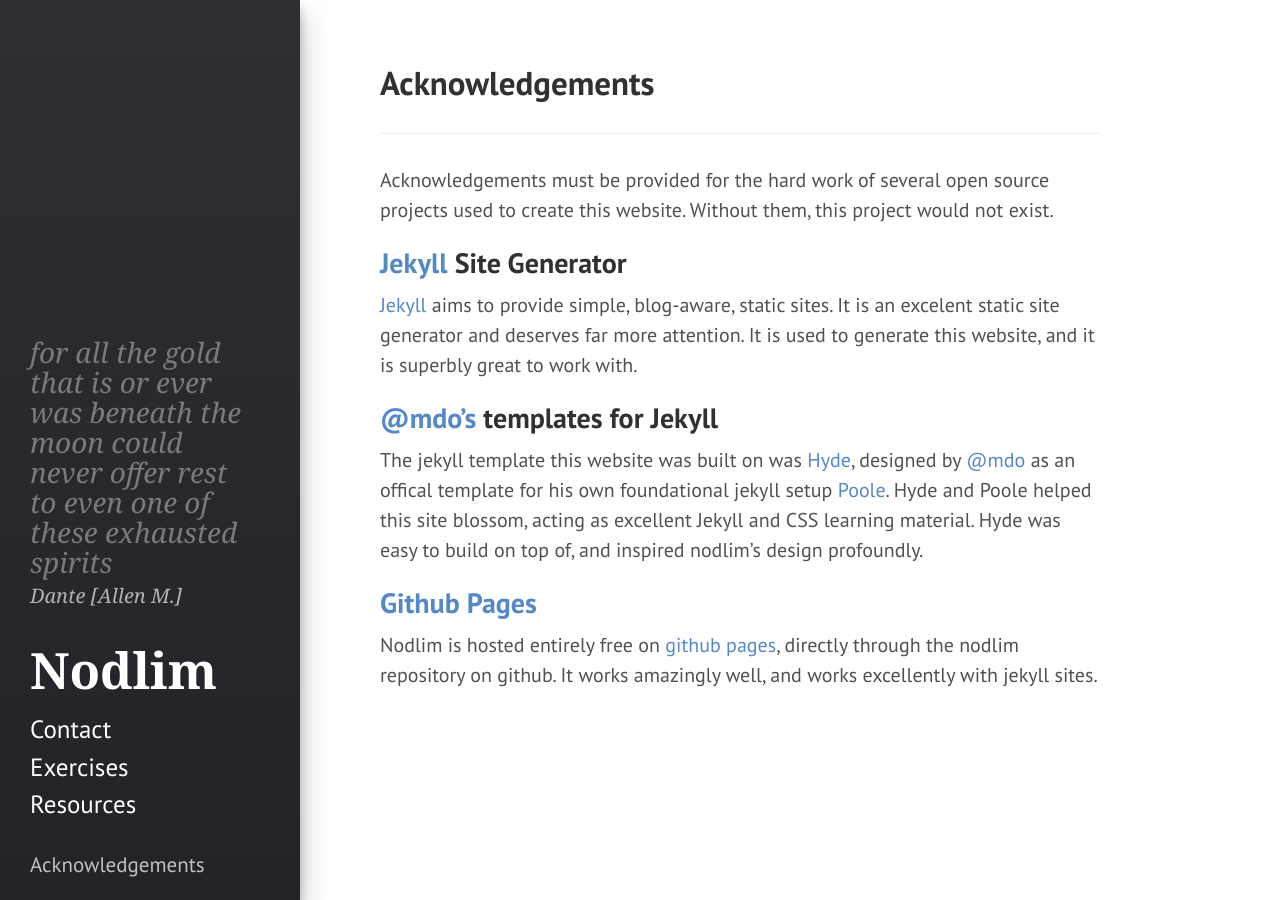
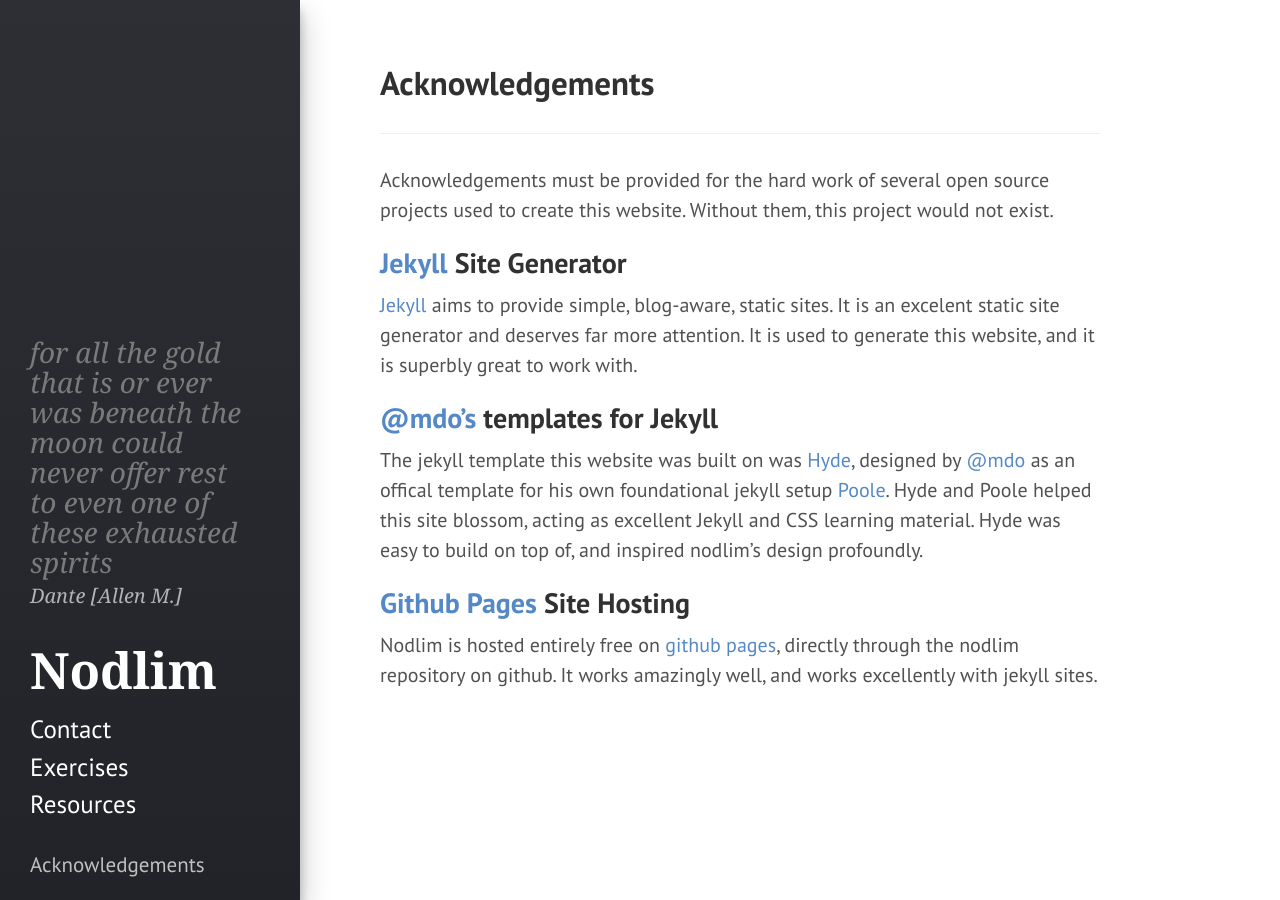
Before and after one commit to kranzuft/nodlim_old, a Jekyll site: the page built from acknowledgements.md, in a window 1280 px wide. Built offline with Jekyll 4.4.1, drawn with Linux system fonts in a browser that asks for light colours.

Commit message:
clarified github pages acknowledgment purpose in heading

```diff
--- a/acknowledgements.md
+++ b/acknowledgements.md
@@ -20,7 +20,7 @@
 
 The jekyll template this website was built on was [Hyde][hyde-web], designed by [@mdo][mdo-twitter] as an offical template for his own foundational jekyll setup [Poole][poole-web]. Hyde and Poole helped this site blossom, acting as excellent Jekyll and CSS learning material. Hyde was easy to build on top of, and inspired nodlim's design profoundly.
 
-## [Github Pages][gh-pages]
+## [Github Pages][gh-pages] Site Hosting
 
 Nodlim is hosted entirely free on [github pages][gh-pages], directly through the nodlim repository on github. It works amazingly well, and works excellently with jekyll sites.
 
```
Also changed, not shown: README.md.
